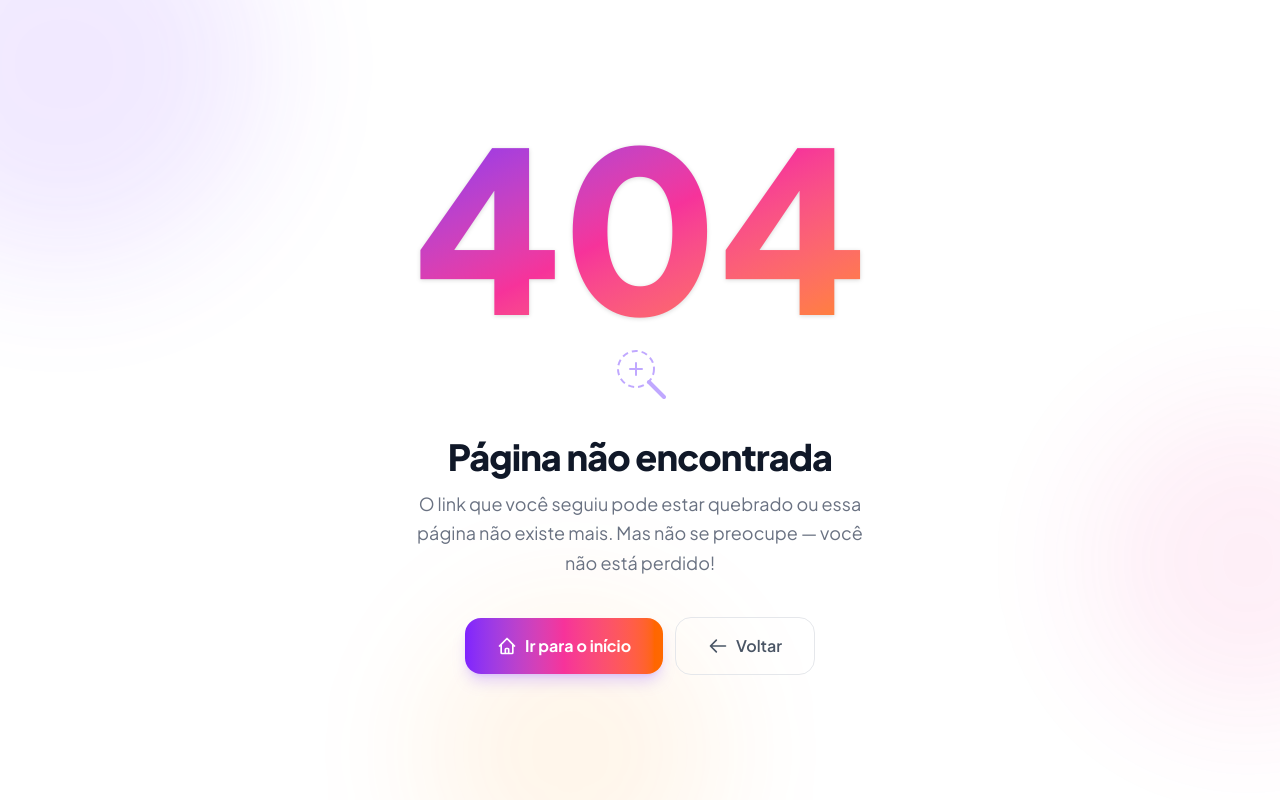
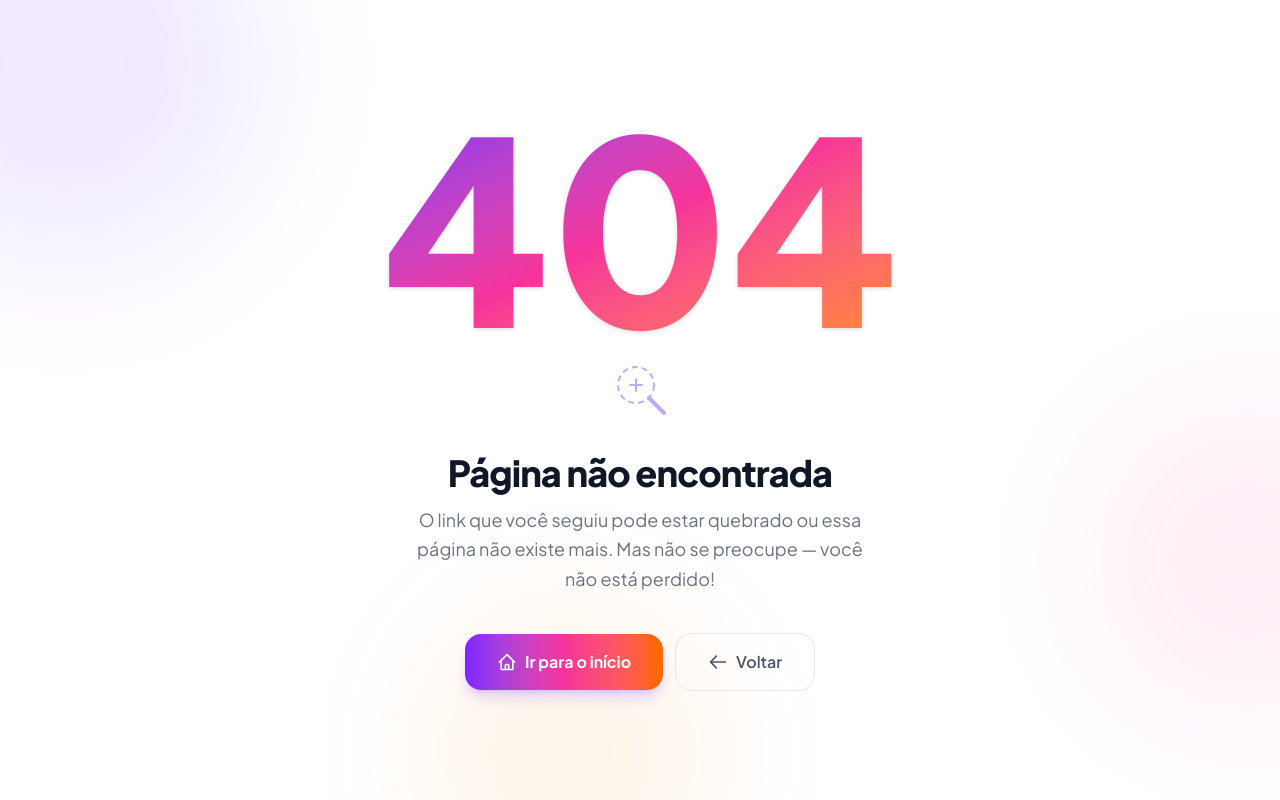
Before and after one commit to heldonjose/sorteio, a Django app: template templates/404.html in a window 1280 px wide. Run offline with Django 5.2, Linux system fonts and the light colour scheme; the template is opened without the code that fills it, so the values that code supplies are empty; style sheets or scripts are compiled from the project's sources; parts of the project's set-up code (start-up, migrations or seed data) failed here and were passed over; some libraries are stand-ins or nearby versions.

Commit message:
Fix: URLField→TextField em Raffle, cursor paginação, botão topo, 404/500 melhorados

```diff
--- a/templates/404.html
+++ b/templates/404.html
@@ -39,7 +39,8 @@
 
     <!-- Número flutuante -->
     <div class="float mb-2 select-none">
-      <p class="text-[10rem] sm:text-[14rem] font-black leading-none bg-gradient-to-br from-violet-600 via-pink-500 to-orange-400 bg-clip-text text-transparent drop-shadow-sm">
+      <p class="font-black leading-none bg-gradient-to-br from-violet-600 via-pink-500 to-orange-400 bg-clip-text text-transparent drop-shadow-sm"
+         style="font-size: clamp(8rem, 20vw, 16rem)">
         404
       </p>
     </div>
--- a/templates/500.html
+++ b/templates/500.html
@@ -39,7 +39,8 @@
 
     <!-- Número flutuante -->
     <div class="float mb-2 select-none">
-      <p class="text-[10rem] sm:text-[14rem] font-black leading-none bg-gradient-to-br from-pink-500 via-orange-400 to-violet-600 bg-clip-text text-transparent drop-shadow-sm">
+      <p class="font-black leading-none bg-gradient-to-br from-pink-500 via-orange-400 to-violet-600 bg-clip-text text-transparent drop-shadow-sm"
+         style="font-size: clamp(8rem, 20vw, 16rem)">
         500
       </p>
     </div>
```
